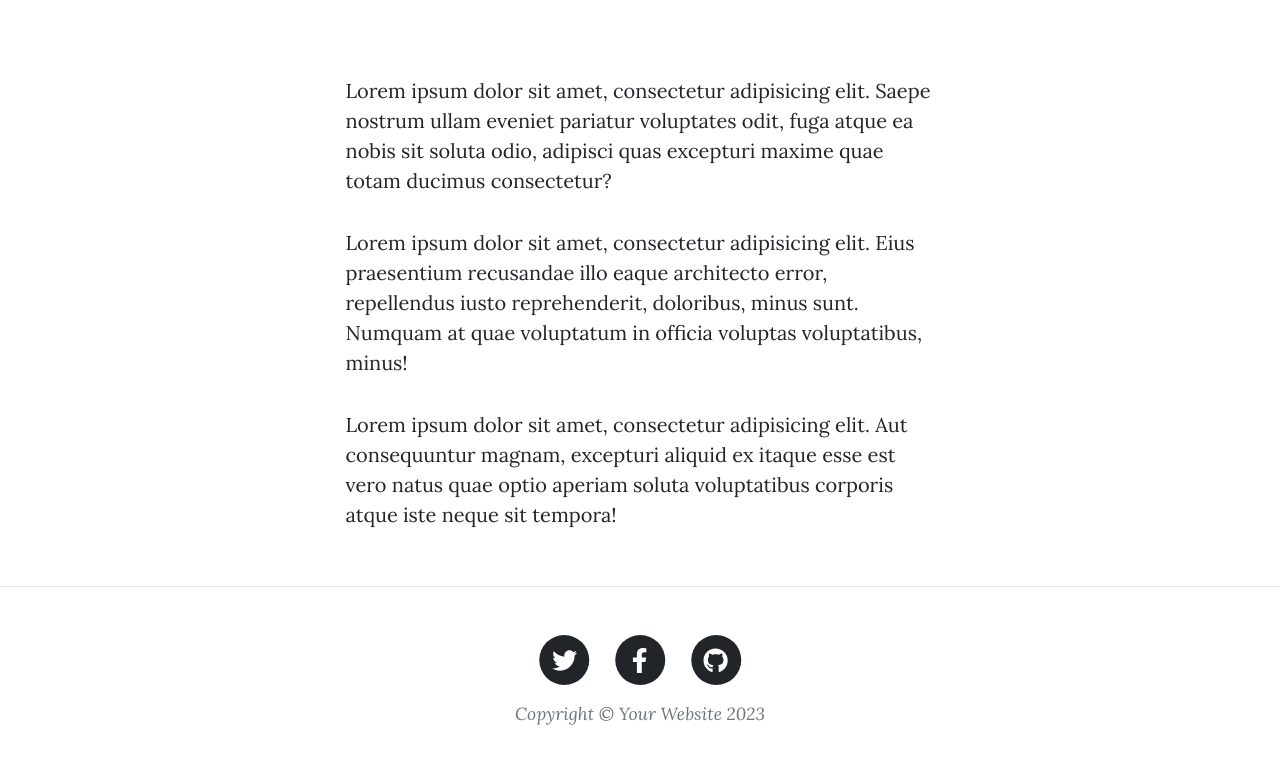
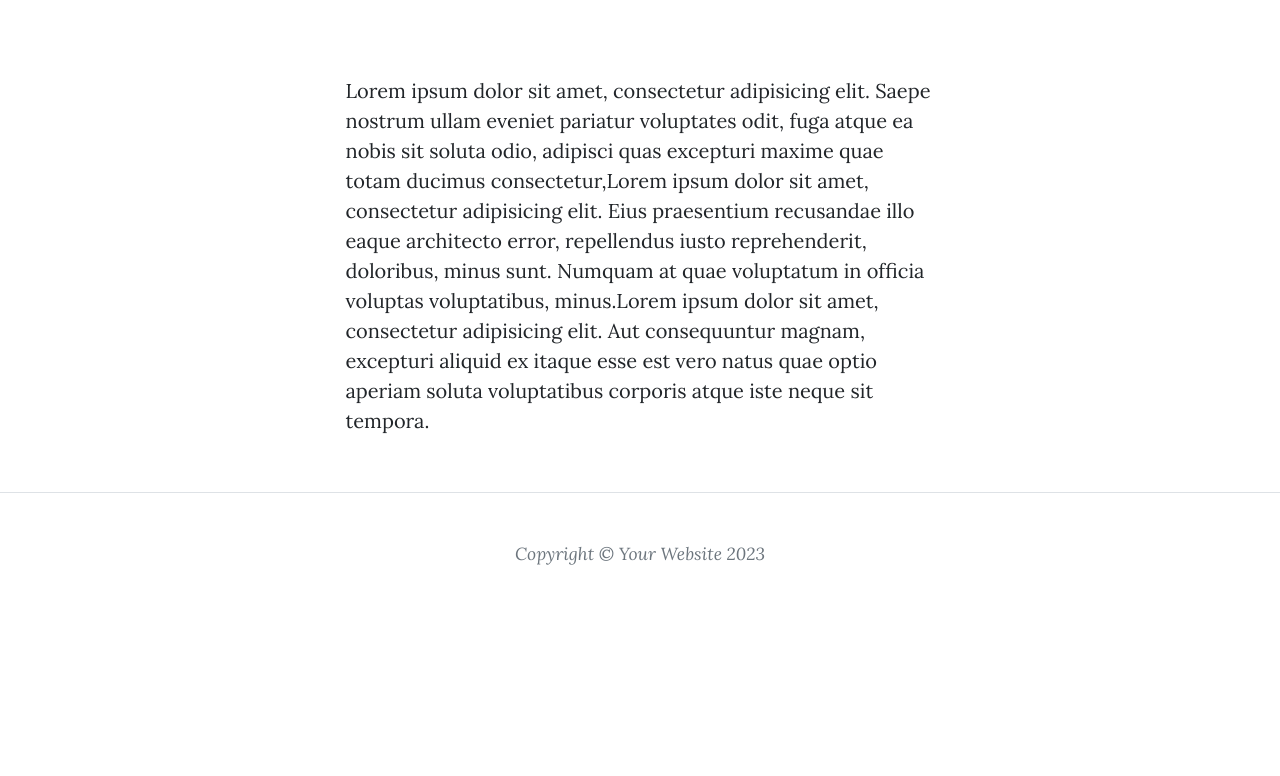
Before and after one commit to naveen-kumara/Blog_site, a Flask app: page /about in a window 1280 px wide. Shown: the part 536-1312 px from the top of the page. After the commit the page ends 1101 px from the top, so only its background shows below. Run offline with Flask 3, Linux system fonts and the light colour scheme; some libraries are stand-ins or nearby versions.

Commit message:
change TO-DO

```diff
--- a/templates/about.html
+++ b/templates/about.html
@@ -25,19 +25,13 @@
           Lorem ipsum dolor sit amet, consectetur adipisicing elit. Saepe
           nostrum ullam eveniet pariatur voluptates odit, fuga atque ea nobis
           sit soluta odio, adipisci quas excepturi maxime quae totam ducimus
-          consectetur?
-        </p>
-        <p>
-          Lorem ipsum dolor sit amet, consectetur adipisicing elit. Eius
+          consectetur,Lorem ipsum dolor sit amet, consectetur adipisicing elit. Eius
           praesentium recusandae illo eaque architecto error, repellendus iusto
           reprehenderit, doloribus, minus sunt. Numquam at quae voluptatum in
-          officia voluptas voluptatibus, minus!
-        </p>
-        <p>
-          Lorem ipsum dolor sit amet, consectetur adipisicing elit. Aut
+          officia voluptas voluptatibus, minus.Lorem ipsum dolor sit amet, consectetur adipisicing elit. Aut
           consequuntur magnam, excepturi aliquid ex itaque esse est vero natus
           quae optio aperiam soluta voluptatibus corporis atque iste neque sit
-          tempora!
+          tempora.
         </p>
       </div>
     </div>
--- a/templates/footer.html
+++ b/templates/footer.html
@@ -3,32 +3,6 @@
           <div class="container px-4 px-lg-5">
               <div class="row gx-4 gx-lg-5 justify-content-center">
                   <div class="col-md-10 col-lg-8 col-xl-7">
-                      <ul class="list-inline text-center">
-                          <li class="list-inline-item">
-                              <a href="#!">
-                                  <span class="fa-stack fa-lg">
-                                      <i class="fas fa-circle fa-stack-2x"></i>
-                                      <i class="fab fa-twitter fa-stack-1x fa-inverse"></i>
-                                  </span>
-                              </a>
-                          </li>
-                          <li class="list-inline-item">
-                              <a href="#!">
-                                  <span class="fa-stack fa-lg">
-                                      <i class="fas fa-circle fa-stack-2x"></i>
-                                      <i class="fab fa-facebook-f fa-stack-1x fa-inverse"></i>
-                                  </span>
-                              </a>
-                          </li>
-                          <li class="list-inline-item">
-                              <a href="#!">
-                                  <span class="fa-stack fa-lg">
-                                      <i class="fas fa-circle fa-stack-2x"></i>
-                                      <i class="fab fa-github fa-stack-1x fa-inverse"></i>
-                                  </span>
-                              </a>
-                          </li>
-                      </ul>
                       <div class="small text-center text-muted fst-italic">Copyright &copy; Your Website 2023</div>
                   </div>
               </div>
--- a/templates/header.html
+++ b/templates/header.html
@@ -66,7 +66,7 @@
                 >Home</a
               >
             </li>
-            <!-- TODO: Only show Login/Register if user is logged out. Otherwise show "Log Out" -->
+
             {% if not logged_in: %}
             <li class="nav-item">
               <a
--- a/templates/index.html
+++ b/templates/index.html
@@ -31,7 +31,6 @@
           Posted by
           <a href="#">{{post.author.name}}</a>
           on {{post.date}}
-          <!-- TODO: Only show delete button if user id is 1 (admin user) -->
           {% if current_user.id==1: %}
           <a href="{{url_for('delete_post', post_id=post.id) }}">✘</a>
           {% endif %}
@@ -42,7 +41,6 @@
       {% endfor %}
 
       <!-- New Post -->
-      <!-- TODO: Only show Create Post button if user id is 1 (admin user) -->
       {% if current_user.id==1: %}
       <div class="d-flex justify-content-end mb-4">
         <a
--- a/templates/login.html
+++ b/templates/login.html
@@ -21,7 +21,6 @@ include "header.html" %}
 <main class="mb-4">
   <div class="container">
     <div class="row">
-      <!-- TODO: add a flash message here for users registering twice -->
       {% with messages = get_flashed_messages() %}
       {% if messages: %}
       {% for message in messages: %}
@@ -30,7 +29,7 @@ include "header.html" %}
       {% endif %}
       {% endwith %}
       <div class="col-lg-8 col-md-10 mx-auto">
-        <!--TODO: render login form here-->
+
         {{ render_form(form, novalidate=True) }}
       </div>
     </div>
--- a/templates/post.html
+++ b/templates/post.html
@@ -26,7 +26,7 @@
     <div class="row gx-4 gx-lg-5 justify-content-center">
       <div class="col-md-10 col-lg-8 col-xl-7">
         {{ post.body|safe }}
-        <!--TODO: Only show Edit Post button if user id is 1 (admin user) -->
+
         {% if current_user.id==1: %}
         <div class="d-flex justify-content-end mb-4">
           <a
@@ -37,11 +37,9 @@
         </div>
         {% endif %}
         <!-- Comments Area -->
-        <!-- TODO: Add a CKEditor for commenting below -->
         {{ ckeditor.load() }} {{ ckeditor.config(name='comment_text') }}
         {{render_form(form, novalidate=True)}}
         <div class="comment">
-          <!-- TODO: Show all the comments on a post -->
           <ul class="commentList">
             {% for comment in post.comments: %}
             <li>
--- a/templates/register.html
+++ b/templates/register.html
@@ -22,7 +22,7 @@ include "header.html" %}
   <div class="container">
     <div class="row">
       <div class="col-lg-8 col-md-10 mx-auto">
-        <!--TODO: render your registration form here-->
+
         {{ render_form(form,novalidate=True, button_map={"submit": "primary"}) }}
       </div>
     </div>
```
